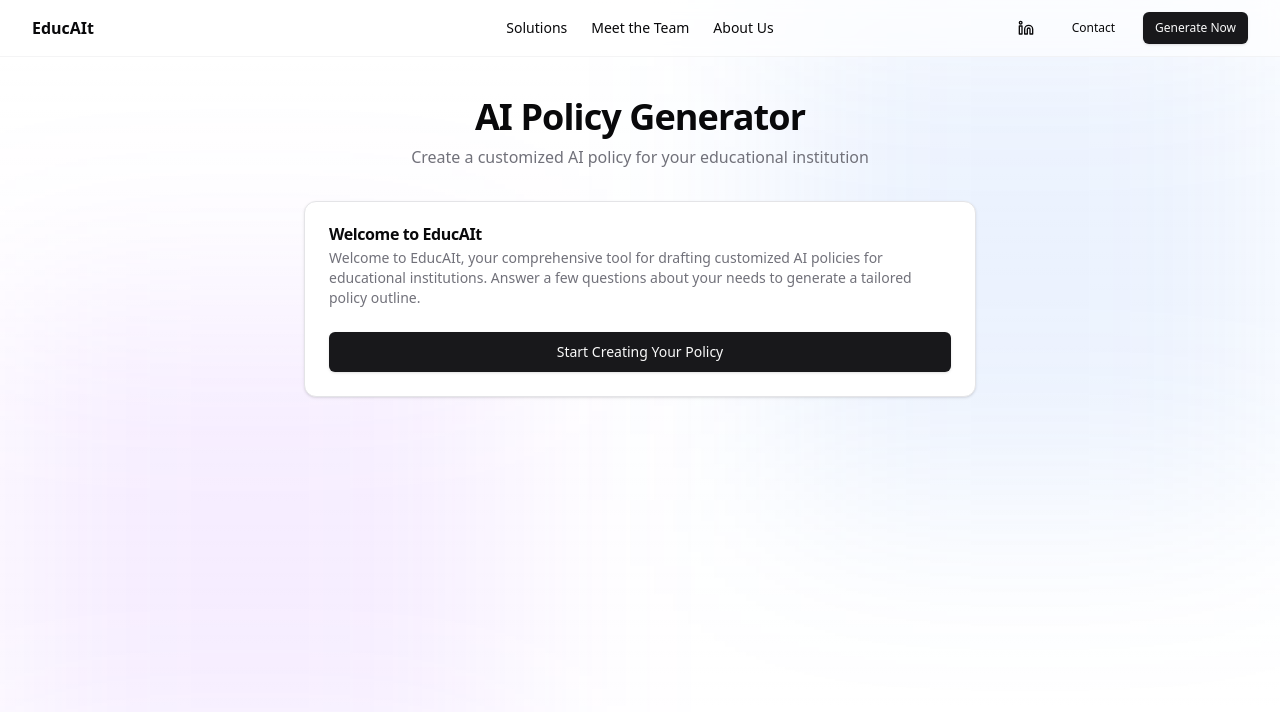
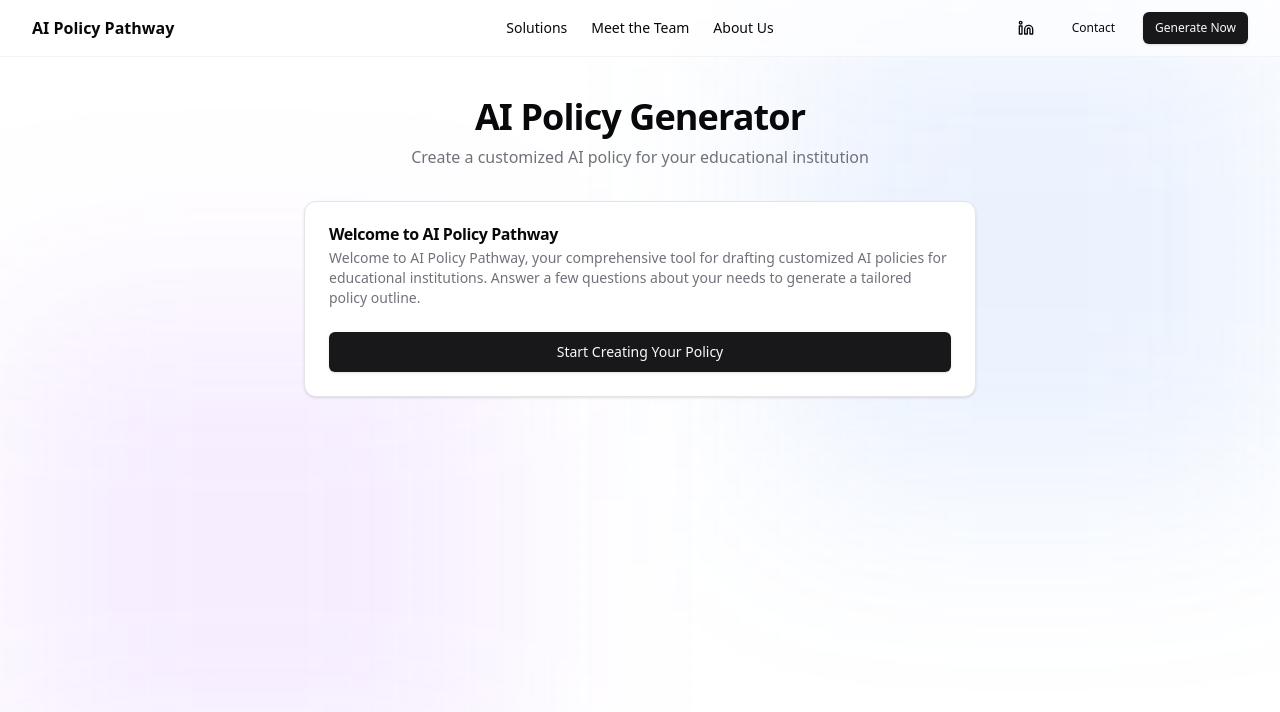
Before and after one commit to LukeSteph-txt/Google-Innovator-Project, a Next.js app: page /policy-generator in a window 1280 px wide. Shown: the top 712 px of the page. Built offline with nearby package versions, Linux system fonts and the light colour scheme.

Commit message:
Update name to AI Policy Pathway

```diff
--- a/app/policy-generator/page.tsx
+++ b/app/policy-generator/page.tsx
@@ -432,7 +432,7 @@ export default function PolicyGenerator() {
   // Get section title
   const getSectionTitle = () => {
     const titles: Record<SectionType, string> = {
-      landing: "Welcome to EducAIt",
+      landing: "Welcome to AI Policy Pathway",
       privacy: "Privacy Considerations",
       bias: "Bias Assessment",
       learning: "Student Learning",
@@ -519,9 +519,9 @@ export default function PolicyGenerator() {
           {section === 'landing' && (
             <Card className="mx-auto max-w-2xl">
               <CardHeader>
-                <CardTitle>Welcome to EducAIt</CardTitle>
+                <CardTitle>Welcome to AI Policy Pathway</CardTitle>
                 <CardDescription>
-                  Welcome to EducAIt, your comprehensive tool for drafting customized AI policies
+                  Welcome to AI Policy Pathway, your comprehensive tool for drafting customized AI policies
                   for educational institutions. Answer a few questions about your needs to generate
                   a tailored policy outline.
                 </CardDescription>
--- a/components/cta.tsx
+++ b/components/cta.tsx
@@ -9,7 +9,7 @@ export default function CTA() {
           Ready to implement AI in your educational institution?
         </h2>
         <p className="max-w-[42rem] leading-normal text-muted-foreground sm:text-xl sm:leading-8">
-          Join leading schools and districts who trust EducAIt to create responsible AI policies and enhance learning experiences.
+          Join leading schools and districts who trust AI Policy Pathway to create responsible AI policies and enhance learning experiences.
         </p>
         <Button size="lg" className="mt-4" asChild>
           <Link href="/policy-generator">
--- a/components/features.tsx
+++ b/components/features.tsx
@@ -29,7 +29,7 @@ export default function Features() {
       <div className="mx-auto max-w-[58rem] text-center">
         <h2 className="font-bold text-3xl leading-[1.1] sm:text-3xl md:text-5xl">Educational AI Solutions</h2>
         <p className="mt-4 text-muted-foreground sm:text-lg">
-          Discover how EducAIt can transform your educational institution with our innovative AI tools and policies.
+          Discover how AI Policy Pathway can transform your educational institution with our innovative AI tools and policies.
         </p>
       </div>
       <div className="mx-auto grid max-w-5xl grid-cols-1 gap-8 md:grid-cols-2">
--- a/components/footer.tsx
+++ b/components/footer.tsx
@@ -6,7 +6,7 @@ export default function Footer() {
     <footer className="border-t">
       <div className="container flex flex-col gap-8 py-8 md:flex-row md:py-12">
         <div className="flex-1 space-y-4">
-          <h2 className="font-bold">EducAIt</h2>
+          <h2 className="font-bold">AI Policy Pathway</h2>
           <p className="text-sm text-muted-foreground">Empowering educators with AI tools and policies for the modern classroom.</p>
         </div>
         <div className="grid flex-1 grid-cols-2 gap-12 sm:grid-cols-3">
@@ -44,21 +44,21 @@ export default function Footer() {
             <h3 className="text-sm font-medium">Connect</h3>
             <div className="flex space-x-4">
               <Link
-                href="https://github.com/educait"
+                href="https://github.com/ai-policy-pathway"
                 className="text-muted-foreground transition-colors hover:text-primary"
               >
                 <Github className="h-5 w-5" />
                 <span className="sr-only">GitHub</span>
               </Link>
               <Link
-                href="https://twitter.com/educait"
+                href="https://twitter.com/ai-policy-pathway"
                 className="text-muted-foreground transition-colors hover:text-primary"
               >
                 <Twitter className="h-5 w-5" />
                 <span className="sr-only">Twitter</span>
               </Link>
               <Link
-                href="https://linkedin.com/company/educait"
+                href="https://linkedin.com/company/ai-policy-pathway"
                 className="text-muted-foreground transition-colors hover:text-primary"
               >
                 <Linkedin className="h-5 w-5" />
@@ -70,7 +70,7 @@ export default function Footer() {
       </div>
       <div className="container border-t py-6">
         <p className="text-center text-sm text-muted-foreground">
-          © {new Date().getFullYear()} EducAIt, Inc. All rights reserved.
+          © {new Date().getFullYear()} AI Policy Pathway, Inc. All rights reserved.
         </p>
       </div>
     </footer>
--- a/components/hero.tsx
+++ b/components/hero.tsx
@@ -9,7 +9,7 @@ export default function Hero() {
         <h1 className="bg-gradient-to-br from-foreground from-30% via-foreground/90 to-foreground/70 bg-clip-text text-4xl font-bold tracking-tight text-transparent sm:text-5xl md:text-6xl lg:text-7xl">
           Innovate Education with
           <br />
-          EducAIt
+          AI Policy Pathway
         </h1>
         <p className="mx-auto max-w-[42rem] leading-normal text-muted-foreground sm:text-xl sm:leading-8">
           Empowering educators with AI tools and policies for the modern classroom. From AI-driven learning to comprehensive policy frameworks, we're shaping the future of education.
--- a/components/navbar.tsx
+++ b/components/navbar.tsx
@@ -8,7 +8,7 @@ export default function Navbar() {
       <div className="relative flex h-14 items-center px-4 md:px-6 lg:px-8">
         <div className="absolute left-4 md:left-6 lg:left-8">
           <Link href="/" className="flex items-center space-x-2">
-            <span className="font-bold">EducAIt</span>
+            <span className="font-bold">AI Policy Pathway</span>
           </Link>
         </div>
 
--- a/package.json
+++ b/package.json
@@ -1,5 +1,5 @@
 {
-  "name": "educait",
+  "name": "ai-policy-pathway",
   "version": "0.1.0",
   "private": true,
   "scripts": {
```
